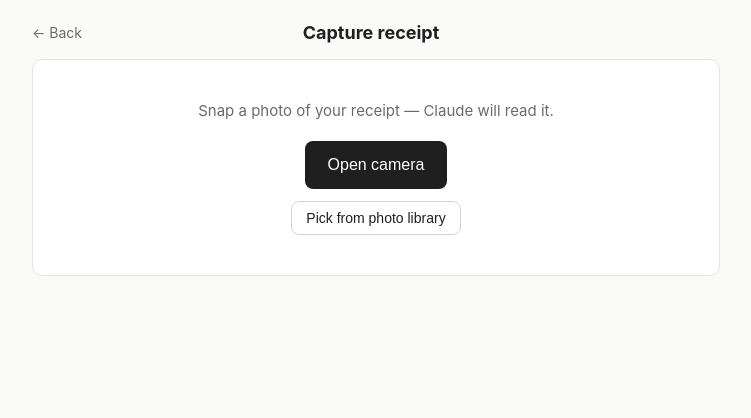
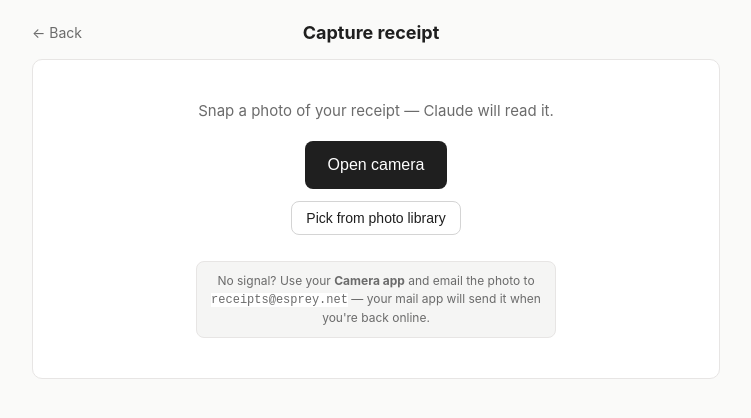
Before and after one commit to ppy42pgdsz-pixel/esprey-expenses-app, a React (Vite) app: page /capture in a window 1280 px wide. Shown: the top 418 px of the page, without its empty margins (264-1015 px from the left). Built offline with nearby package versions, Linux system fonts and the light colour scheme.

Commit message:
Capture page offline tip + warning

```diff
--- a/src/pages/Capture.tsx
+++ b/src/pages/Capture.tsx
@@ -1,4 +1,4 @@
-import { useState, useRef } from "react";
+import { useEffect, useState, useRef } from "react";
 import { useNavigate, Link } from "react-router-dom";
 import { api } from "../lib/api";
 
@@ -9,6 +9,20 @@ export default function Capture() {
   const [file, setFile] = useState<File | null>(null);
   const [uploading, setUploading] = useState(false);
   const [err, setErr] = useState<string | null>(null);
+  const [online, setOnline] = useState<boolean>(
+    typeof navigator !== "undefined" ? navigator.onLine : true
+  );
+
+  useEffect(() => {
+    function up()   { setOnline(true);  }
+    function down() { setOnline(false); }
+    window.addEventListener("online",  up);
+    window.addEventListener("offline", down);
+    return () => {
+      window.removeEventListener("online",  up);
+      window.removeEventListener("offline", down);
+    };
+  }, []);
 
   function onPick(e: React.ChangeEvent<HTMLInputElement>) {
     const f = e.target.files?.[0] ?? null;
@@ -46,6 +60,17 @@ export default function Capture() {
 
       {err && <div className="err">{err}</div>}
 
+      {!online && (
+        <div className="offline-warn">
+          <strong>📡 No internet detected.</strong>
+          <p>
+            Photos taken in this app are <strong>not yet</strong> saved while offline — they'd be lost when the upload fails.
+            As a fallback right now: take the photo with your phone's <strong>Camera app</strong>, then email it to{" "}
+            <code>receipts@esprey.net</code>. Your mail app's outbox will queue and send it when you're back online.
+          </p>
+        </div>
+      )}
+
       {!previewUrl ? (
         <div className="capture-cta">
           <p>Snap a photo of your receipt — Claude will read it.</p>
@@ -76,6 +101,10 @@ export default function Capture() {
           >
             Pick from photo library
           </button>
+          <div className="capture-tip">
+            No signal? Use your <strong>Camera app</strong> and email the photo to{" "}
+            <code>receipts@esprey.net</code> — your mail app will send it when you're back online.
+          </div>
         </div>
       ) : (
         <div className="capture-preview">
--- a/src/styles.css
+++ b/src/styles.css
@@ -103,6 +103,21 @@ body { margin: 0; background: var(--bg); color: var(--ink); font-size: 15px; lin
 
 /* Capture page */
 .capture-cta { display: flex; flex-direction: column; gap: 12px; align-items: center; padding: 40px 20px; background: var(--card); border-radius: 10px; border: 1px solid var(--line); }
+.capture-tip {
+  margin-top: 14px; padding: 10px 12px;
+  background: #f5f5f4; border: 1px solid var(--line);
+  border-radius: 8px; font-size: 12px; color: var(--muted);
+  max-width: 360px; text-align: center; line-height: 1.5;
+}
+.capture-tip code { background: #fff; }
+.offline-warn {
+  background: #fff7ed; border: 1px solid #fed7aa;
+  color: #9a3412; border-radius: 10px; padding: 14px 16px;
+  margin-bottom: 14px;
+}
+.offline-warn strong { color: #9a3412; }
+.offline-warn p { margin: 6px 0 0; font-size: 13px; line-height: 1.5; }
+.offline-warn code { background: #fed7aa; color: #9a3412; padding: 1px 6px; border-radius: 4px; }
 .capture-cta p { color: var(--muted); margin: 0 0 8px; text-align: center; }
 .capture-preview img { width: 100%; border-radius: 10px; max-height: 60vh; object-fit: contain; background: #000; }
 .capture-actions { display: flex; gap: 8px; margin-top: 12px; }
```
